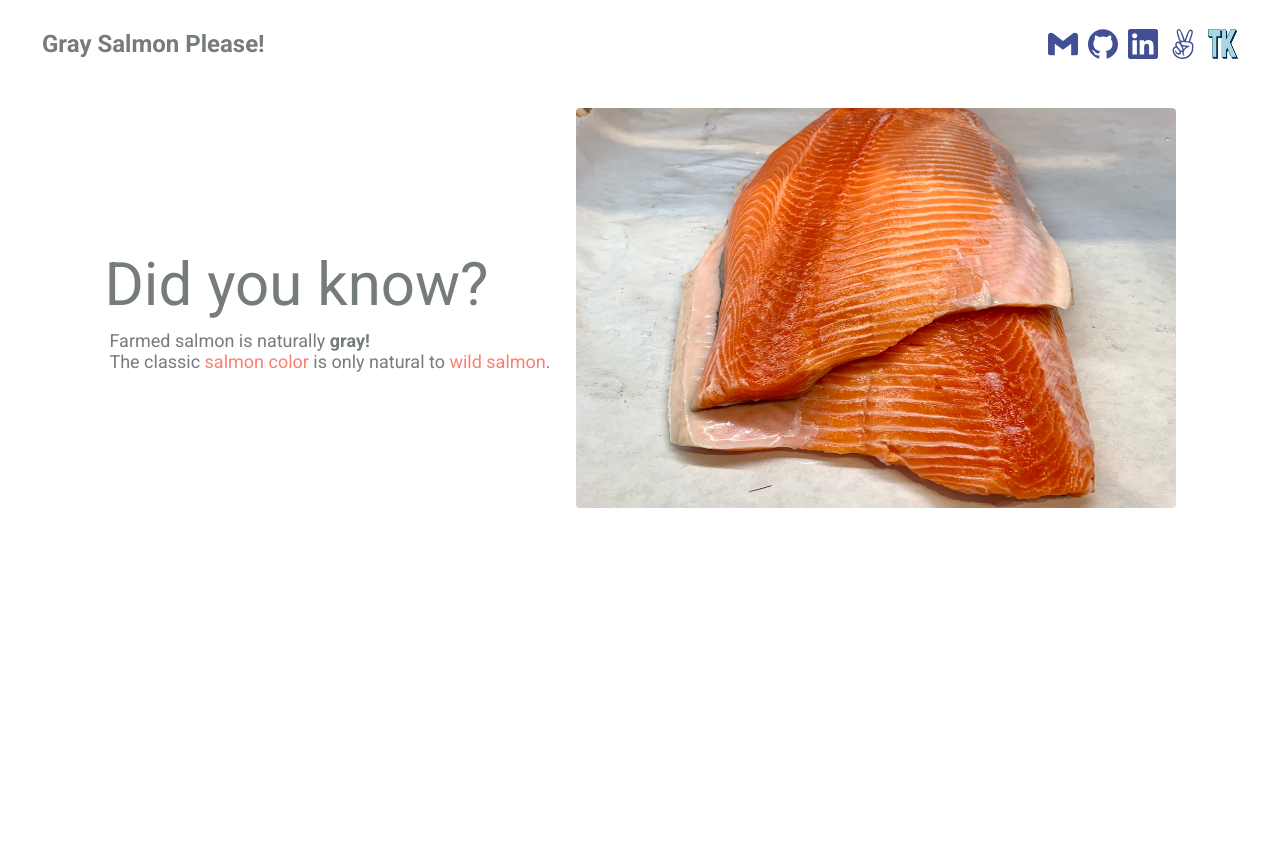
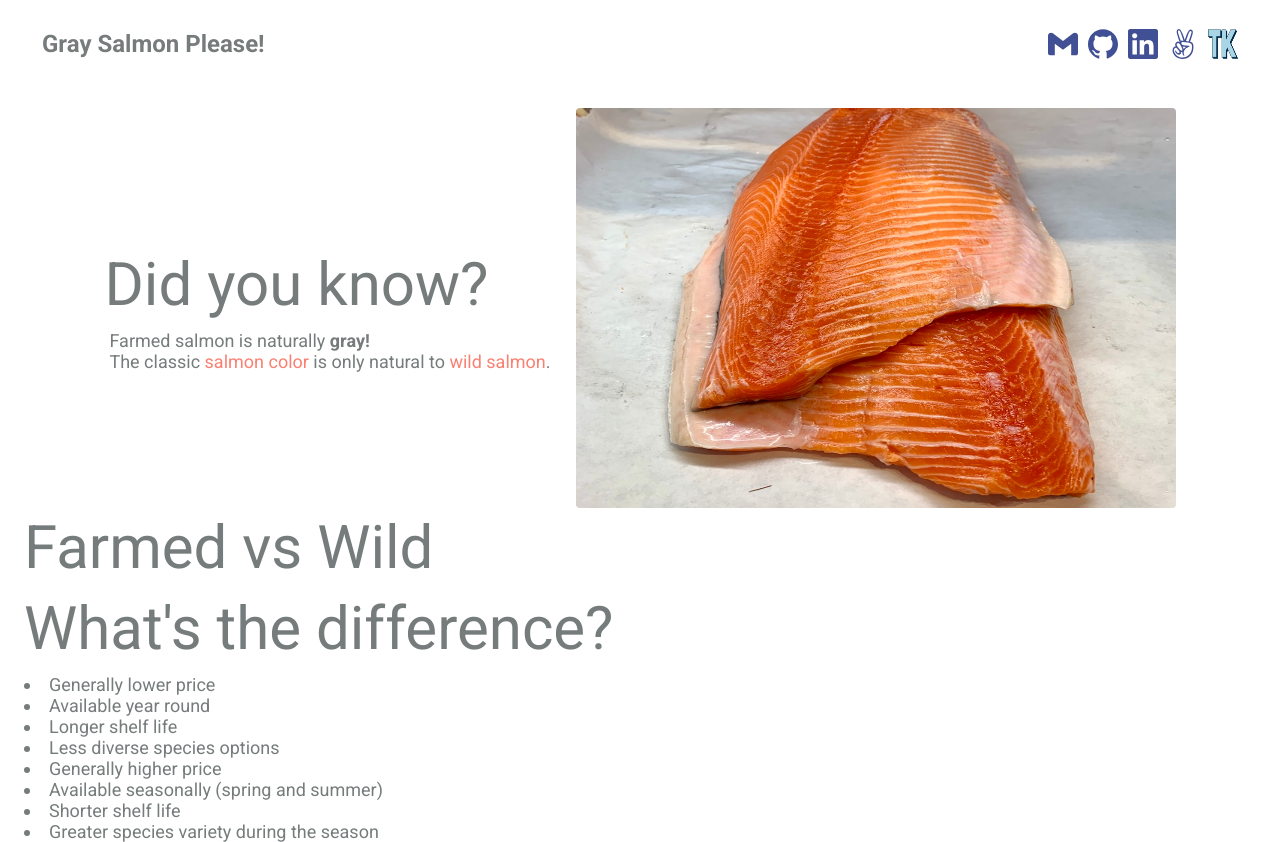
Before and after one commit to sungyotkim/gray-salmon-please, a React (Vite) app in the folder gray-salmon-please/: page / in a window 1280 px wide. Before the commit the page ends 800 px from the top, so only its background shows below. Built offline with nearby package versions, Linux system fonts and the light colour scheme.

Commit message:
add template

```diff
--- /dev/null
+++ b/gray-salmon-please/src/components/MainContentBody/Comparison/Comparison.tsx
@@ -0,0 +1,30 @@
+import React from "react";
+import "./Comparison.css";
+
+interface ComparisonProps {}
+
+export const Comparison: React.FC<ComparisonProps> = ({}) => {
+  return (
+    <>
+      <div className="comparison-container">
+        <h2>Farmed vs Wild</h2>
+        <h2>What's the difference?</h2>
+        <div className="comparison-table">
+          <div className="comparison-left-container">
+            <li>Generally lower price</li>
+            <li>Available year round</li>
+            <li>Longer shelf life</li>
+            <li>Less diverse species options</li>
+          </div>
+          <div className="comparison-divider"></div>
+          <div className="comparison-right-container">
+            <li>Generally higher price</li>
+            <li>Available seasonally (spring and summer)</li>
+            <li>Shorter shelf life</li>
+            <li>Greater species variety during the season</li>
+          </div>
+        </div>
+      </div>
+    </>
+  );
+};
--- a/gray-salmon-please/src/components/MainContentBody/MainContentBody.tsx
+++ b/gray-salmon-please/src/components/MainContentBody/MainContentBody.tsx
@@ -1,6 +1,7 @@
 import React from "react";
 import "./MainContentBody.css";
 import { Introduction } from "./Introduction/Introduction";
+import { Comparison } from "./Comparison/Comparison";
 
 interface MainContentBodyProps {}
 
@@ -9,6 +10,7 @@ export const MainContentBody: React.FC<MainContentBodyProps> = ({}) => {
     <>
       <div className="main-content-wrapper">
         <Introduction />
+        <Comparison />
       </div>
     </>
   );
```
Also changed, not shown: gray-salmon-please/src/components/MainContentBody/Comparison/Comparison.css (added).
